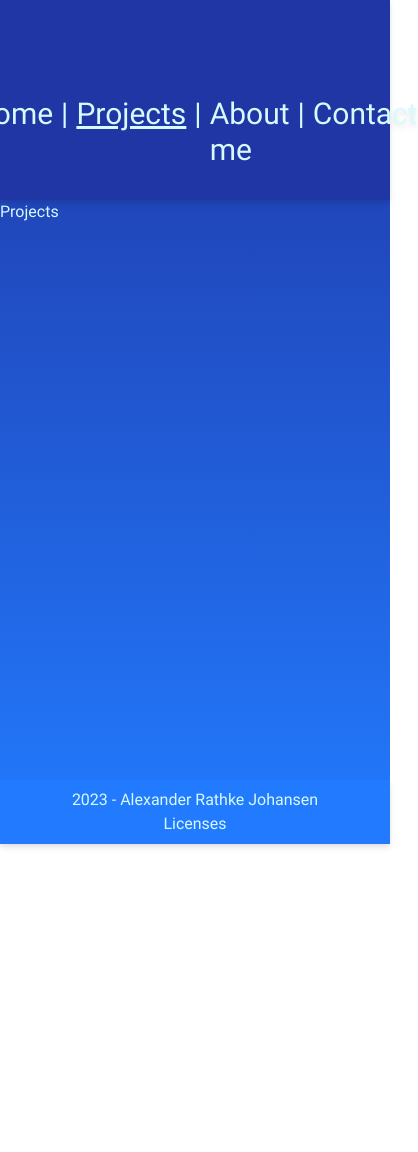
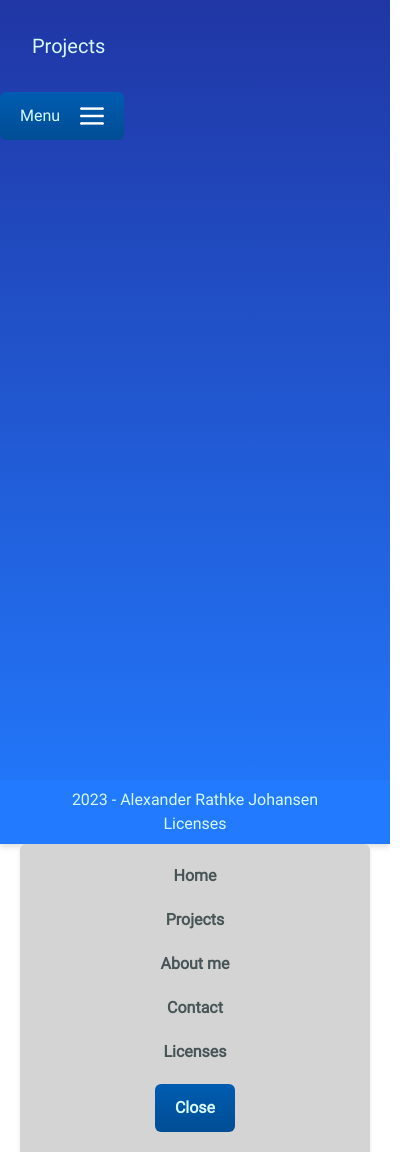
Before and after one commit to alexrajo/personal-website, a Next.js app: page /projects in a window 390 px wide. Shown: the whole page, 418 px wide, since content can reach past the window. Before the commit the page ends 844 px from the top, so only its background shows below. Built offline with nearby package versions, Linux system fonts and the light colour scheme.

Commit message:
style: Added responsiveness
Added responsiveness: Added a new navigation menu for phone users.

```diff
--- a/src/app/head.tsx
+++ b/src/app/head.tsx
@@ -1,10 +1,10 @@
 export default function Head() {
   return (
     <>
-      <title>Create Next App</title>
+      <title>My personal website</title>
       <meta content="width=device-width, initial-scale=1" name="viewport" />
       <meta name="description" content="Generated by create next app" />
       <link rel="icon" href="/favicon.ico" />
     </>
-  )
+  );
 }
--- a/src/app/layout.tsx
+++ b/src/app/layout.tsx
@@ -9,7 +9,7 @@ export default function RootLayout({ children }: { children: React.ReactNode })
       */}
       <head />
       <body className="text-primary-text">
-        <div className="w-screen h-screen bg-gradient-to-b from-primary-800 to-secondary-400 fixed -z-50"></div>
+        <div className="w-full h-full bg-gradient-to-b from-primary-800 to-secondary-400 fixed -z-50"></div>
         {children}
       </body>
     </html>
--- a/src/app/page.tsx
+++ b/src/app/page.tsx
@@ -1,23 +1,20 @@
-import { NavLinkContainer } from "@/components/nav";
-import Image from "next/image";
-import Link from "next/link";
+import { MobileNav, MobileNavLinkList, NavLinkContainer } from "@/components/nav";
 
 export default function Home() {
   return (
-    <div>
-      <div className="flex justify-center items-center h-screen flex-col">
-        <img src={"/images/TopWaves.svg"} alt="Bottom wave" className="-z-10 w-full h-auto absolute top-0" />
-        <div>
-          <p className="text-7xl text-center">Welcome</p>
-          <p className="text-5xl text-center">I am Alexander</p>
-          <NavLinkContainer currentPage="home" />
+    <>
+      <div className="h-screen overflow-hidden">
+        <div className="flex justify-center items-center h-full flex-col">
+          <img src={"/images/TopWaves.svg"} alt="Bottom wave" className="-z-10 w-full h-auto absolute top-0" />
+          <div>
+            <p className="text-7xl text-center">Welcome</p>
+            <p className="text-5xl text-center">I am Alexander</p>
+            <NavLinkContainer currentPage="home" className="xs:invisible sm:visible" />
+          </div>
+          <MobileNav buttonClassName="absolute bottom-20 left-1/2 transform -translate-x-1/2 -translate-y-1/2" />
+          <img src={"/images/BottomWave.svg"} alt="Bottom wave" className="-z-10 w-full h-auto absolute bottom-0" />
         </div>
-        <img
-          src={"/images/BottomWave.svg"}
-          alt="Bottom wave"
-          className="-z-10 w-full h-auto absolute bottom-0 drop-shadow-md"
-        />
       </div>
-    </div>
+    </>
   );
 }
--- a/src/app/projects/page.tsx
+++ b/src/app/projects/page.tsx
@@ -3,7 +3,7 @@ import PageWrapper from "@/components/pagewrapper";
 export default function ProjectsPage() {
   return (
     <PageWrapper currentPage="projects">
-      <p>Projects</p>
+      <p className="text-xl">Projects</p>
     </PageWrapper>
   );
 }
--- /dev/null
+++ b/src/components/button.tsx
@@ -0,0 +1,18 @@
+export type ButtonProps = {
+  children?: React.ReactNode;
+  className?: string;
+  onClick?: React.MouseEventHandler;
+};
+
+export const Button = (props: ButtonProps) => {
+  const { children, className, onClick } = props;
+
+  return (
+    <button
+      className={`bg-gradient-to-b from-btn-top to-btn-bottom rounded-md px-5 py-3 min-w-fit ${className}`}
+      onClick={onClick}
+    >
+      {children}
+    </button>
+  );
+};
--- a/src/components/footer.tsx
+++ b/src/components/footer.tsx
@@ -1,12 +1,20 @@
 import Link from "next/link";
 
-export default function Footer() {
+export type FooterProps = {
+  className?: string;
+};
+
+const Footer: React.FC<FooterProps> = (props) => {
+  const { className } = props;
+
   return (
-    <div className="bg-secondary-400 absolute bottom-0 left-0 right-0 drop-shadow-md py-2">
+    <div className={`bg-secondary-400 absolute bottom-0 left-0 right-0 drop-shadow-md py-2 ${className}`}>
       <div className="w-full flex justify-center items-center flex-col">
         <p>2023 - Alexander Rathke Johansen</p>
         <Link href={"/licenses"}>Licenses</Link>
       </div>
     </div>
   );
-}
+};
+
+export default Footer;
--- a/src/components/nav.tsx
+++ b/src/components/nav.tsx
@@ -1,18 +1,33 @@
 "use client";
 
+import Image from "next/image";
 import Link from "next/link";
+import { useState } from "react";
+import { Button } from "./button";
+
+export type Page = "home" | "projects" | "aboutme" | "contact";
 
 export type NavLinkContainerProps = {
-  currentPage?: "home" | "projects" | "aboutme" | "contact";
+  currentPage?: Page;
+  className?: string;
 };
 
 export interface NavBarProps extends NavLinkContainerProps {}
 
-export function NavLinkContainer(props: NavLinkContainerProps) {
-  const { currentPage } = props;
+export interface MobileNavLinkListProps extends NavLinkContainerProps {
+  isOpen: boolean;
+  onCloseClicked?: React.MouseEventHandler;
+}
+
+export interface MobileNavProps extends NavLinkContainerProps {
+  buttonClassName?: string;
+}
+
+export const NavLinkContainer: React.FC<NavLinkContainerProps> = (props) => {
+  const { currentPage, className } = props;
 
   return (
-    <div className="flex text-3xl space-x-2 mt-16">
+    <div className={`flex text-3xl space-x-2 mt-16 ${className}`}>
       <Link href={"/"} className={`hover:drop-shadow-lg hover:text-white ${currentPage === "home" && "underline"}`}>
         Home
       </Link>
@@ -39,12 +54,62 @@ export function NavLinkContainer(props: NavLinkContainerProps) {
       </Link>
     </div>
   );
-}
+};
 
-export function NavBar(props: NavBarProps) {
+export const NavBar: React.FC<NavBarProps> = (props) => {
+  const { className } = props;
+
   return (
-    <nav className="bg-primary-800 drop-shadow-md p-8 flex justify-center items-center">
+    <nav className={`bg-primary-800 drop-shadow-md p-8 flex justify-center items-center ${className}`}>
       <NavLinkContainer {...props} />
     </nav>
   );
-}
+};
+
+export const MobileNavLinkList: React.FC<MobileNavLinkListProps> = (props) => {
+  const { isOpen, className, onCloseClicked } = props;
+
+  return (
+    <nav
+      className={`${className} absolute bottom-0 ${
+        isOpen ? "" : "transform translate-y-full"
+      } left-5 right-5 sm:invisible shadow-md transition-transform duration-300`}
+    >
+      <div className="flex flex-col text-center bg-overlay text-tertiary-text rounded-t-md space-y-5 p-5 font-bold items-center">
+        <Link href={"/"}>Home</Link>
+        <Link href={"/projects"}>Projects</Link>
+        <Link href={"/aboutme"}>About me</Link>
+        <Link href={"/contact"}>Contact</Link>
+        <Link href={"/licenses"}>Licenses</Link>
+        <Button onClick={onCloseClicked} className="text-primary-text max-w-fit">
+          Close
+        </Button>
+      </div>
+    </nav>
+  );
+};
+
+export const MobileNav: React.FC<MobileNavProps> = (props) => {
+  const { buttonClassName, className } = props;
+  const [isOpen, setIsOpen] = useState(false);
+
+  const onMenuButtonClicked = () => {
+    setIsOpen(true);
+  };
+
+  const onCloseButtonClicked = () => {
+    setIsOpen(false);
+  };
+
+  return (
+    <div className={`z-50 sm:invisible ${className}`}>
+      <Button className={`${buttonClassName}`} onClick={onMenuButtonClicked}>
+        <div className="flex space-x-5">
+          <p>Menu</p>
+          <Image src="/images/HamburgerMenuIcon.svg" alt="hamburger-menu" width="24" height={(28 / 39) * 24} />
+        </div>
+      </Button>
+      <MobileNavLinkList isOpen={isOpen} onCloseClicked={onCloseButtonClicked} />
+    </div>
+  );
+};
--- a/src/components/pagewrapper.tsx
+++ b/src/components/pagewrapper.tsx
@@ -1,5 +1,5 @@
 import Footer from "./footer";
-import { NavBar, NavBarProps } from "./nav";
+import { MobileNav, NavBar, NavBarProps } from "./nav";
 
 interface PageWrapperProps extends NavBarProps {
   children: React.ReactNode;
@@ -9,10 +9,12 @@ export default function PageWrapper(props: PageWrapperProps) {
   const { children, currentPage } = props;
 
   return (
-    <div>
-      <NavBar currentPage={currentPage} />
-      {children}
+    <div className="min-h-screen">
+      <NavBar currentPage={currentPage} className="xs:invisible xs:absolute" />
+      <div className="p-8">{children}</div>
       <Footer />
+      <MobileNav className="sm:invisible" />
+      <img src={"/images/BottomWave.svg"} alt="Bottom wave" className="-z-10 w-full h-auto absolute bottom-0" />
     </div>
   );
 }
--- a/tailwind.config.js
+++ b/tailwind.config.js
@@ -10,6 +10,9 @@ module.exports = {
   ],
   theme: {
     extend: {
+      screens: {
+        xs: "320px", // Phone
+      },
       colors: {
         primary: {
           800: "#2036A5",
@@ -17,7 +20,14 @@ module.exports = {
         secondary: {
           400: "#227BFF",
         },
+        "btn-top": "#005CB1",
+        "btn-bottom": "#004D94",
         "primary-text": "#D7FAFF",
+        "secondary-text": "#A6C3C7",
+        "tertiary-text": "#485557",
+        "overlay-top": "#A9A9A9",
+        "overlay-bottom": "#FFFFFF",
+        overlay: "#D4D4D4",
         link: "#52F5FF",
       },
     },
```
Also changed, not shown: public/images/HamburgerMenuIcon.svg (added).
